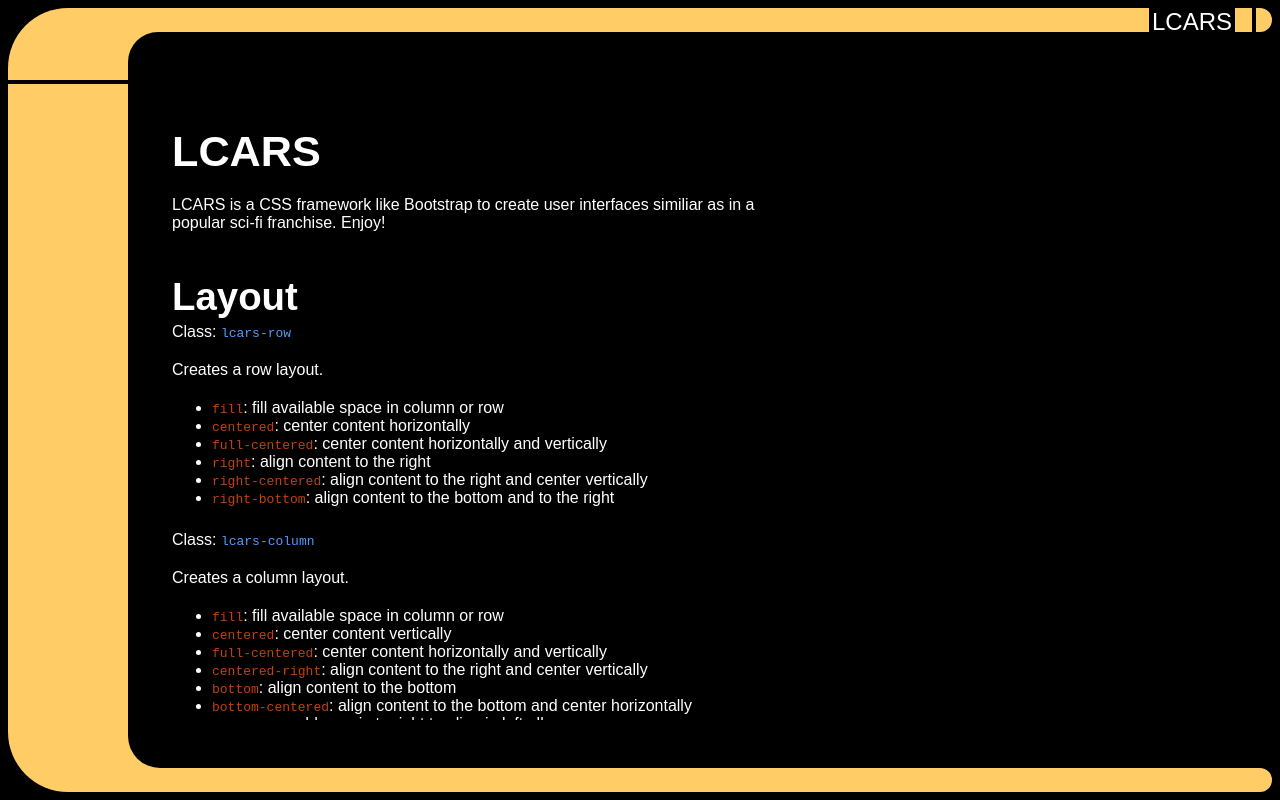
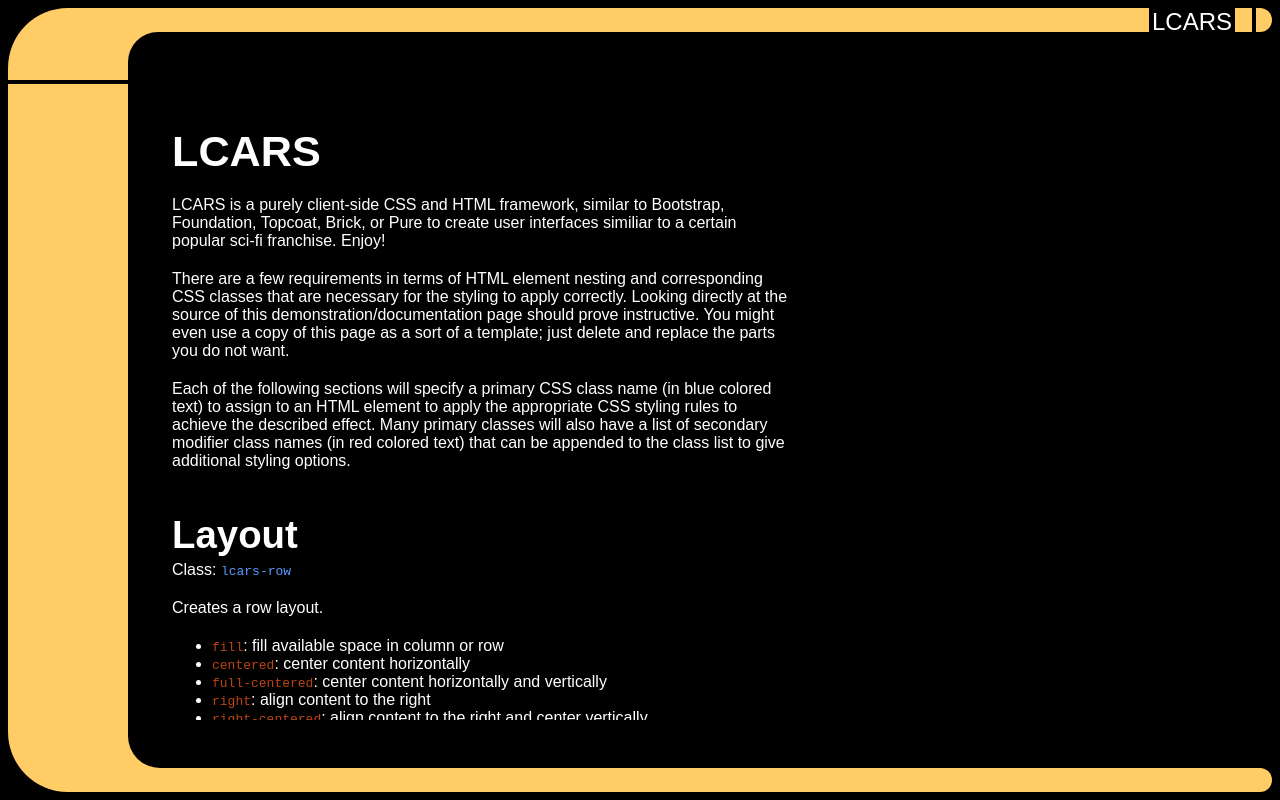
Before and after one commit to joernweissenborn/lcars, a website: page lcars/index.html in a window 1280 px wide. Shown: the top 800 px of the page. Drawn offline with Linux system fonts and the light colour scheme.

Commit message:
Expand and extend the introductory text on index doc/demo.

```diff
--- a/lcars/index.html
+++ b/lcars/index.html
@@ -65,9 +65,14 @@
 				<h1>LCARS</h1>
 
 				<p>
-					LCARS is a CSS framework like Bootstrap to create user interfaces similiar as in a popular sci-fi franchise. Enjoy!
+					LCARS is a purely client-side CSS and HTML framework, similar to Bootstrap, Foundation, Topcoat, Brick, or Pure to create user interfaces similiar to a certain popular sci-fi franchise. Enjoy!
 				</p>
-
+				<p>
+					There are a few requirements in terms of HTML element nesting and corresponding CSS classes that are necessary for the styling to apply correctly. Looking directly at the source of this demonstration/documentation page should prove instructive. You might even use a copy of this page as a sort of a template; just delete and replace the parts you do not want.
+				</p>
+				<p>
+					Each of the following sections will specify a primary CSS class name (in blue colored text) to assign to an HTML element to apply the appropriate CSS styling rules to achieve the described effect. Many primary classes will also have a list of secondary modifier class names (in red colored text) that can be appended to the class list to give additional styling options.
+				</p>
 
 				<!-- LAYOUT -->
 				<h2>Layout</h2>
```
